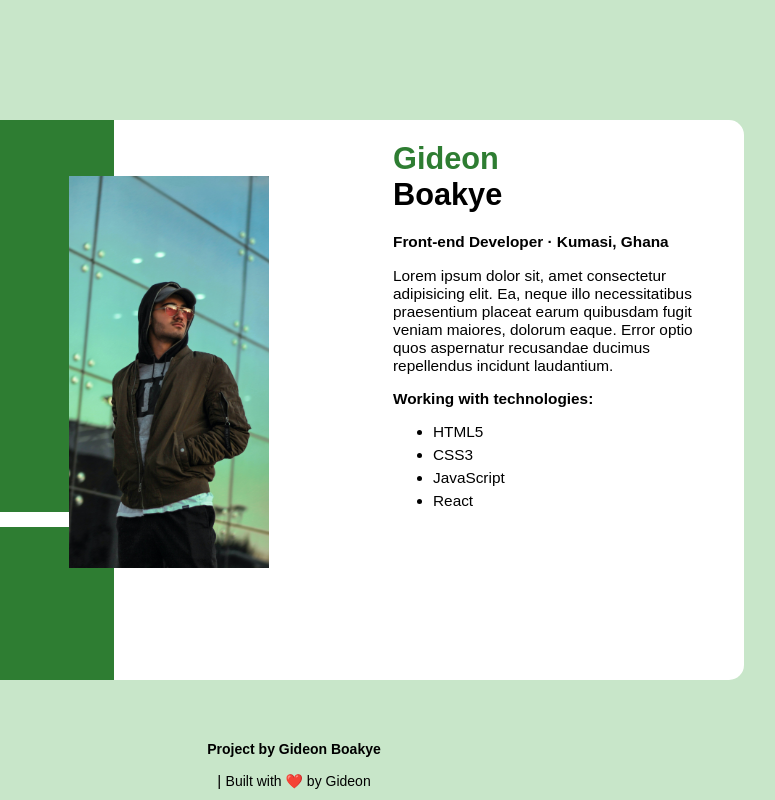
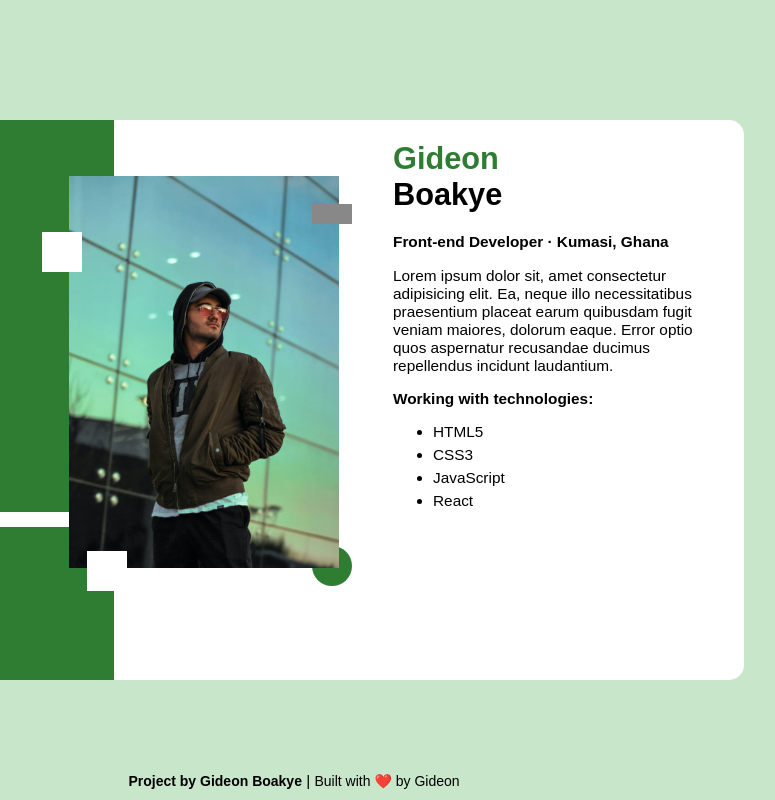
Before and after one commit to yungProg/big-dev-soon-business-card-freerun-66d96f, a plain HTML site: page index.html in a window 1280 px wide. Shown: the full height of the page, 346-1121 px from the left. Drawn offline with Linux system fonts and the light colour scheme.

Commit message:
just little touches

```diff
--- a/index.css
+++ b/index.css
@@ -80,7 +80,7 @@ a, a:hover, a:focus, a:visited, a:active {
 }
 
 .image-container {
-  width: 200px;
+  width: 30%;
   height: 70%;
   position: absolute;
   left: 25%;
@@ -112,6 +112,47 @@ img {
 .technologies li {
   padding-bottom: 5px;
 }
+
+#box1 {
+  width: 40px;
+  height: 40px;
+  background-color: #ffffff;
+  position: absolute;
+  left: 22%;
+  top: 20%;
+  z-index: 3;
+}
+
+#box2 {
+  width: 40px;
+  height: 20px;
+  background-color: #888888;
+  position: absolute;
+  left: 52%;
+  top: 15%;
+  z-index: 3;
+}
+
+#box3 {
+  width: 40px;
+  height: 40px;
+  background-color: #ffffff;
+  position: absolute;
+  left: 27%;
+  top: 77%;
+  z-index: 3;
+}
+
+#box4 {
+  width: 40px;
+  height: 40px;
+  background-color: #2E7D32;
+  position: absolute;
+  left: 52%;
+  top: 76%;
+  z-index: 1;
+  border-radius: 50%;
+}
 /* This is an example CSS file, feel free to remove/edit it anytime */
 .footer {
   position: absolute;
@@ -125,6 +166,7 @@ img {
   font-size: 14px;
   font-weight: bold;
   text-decoration: none;
+  display: inline;
 }
 .footer span {
   font-size: 14px;
--- a/index.html
+++ b/index.html
@@ -10,6 +10,10 @@
   <body>
     <main>
       <div class="card">
+        <div id="box1"></div>
+        <div id="box2"></div>
+        <div id="box3"></div>
+        <div id="box4"></div>
         <div class="image-container"><img src="assets/images/user-photo.jpg" alt="user"></div>
         <div class="contact-container">
           <div class="upper">
```
